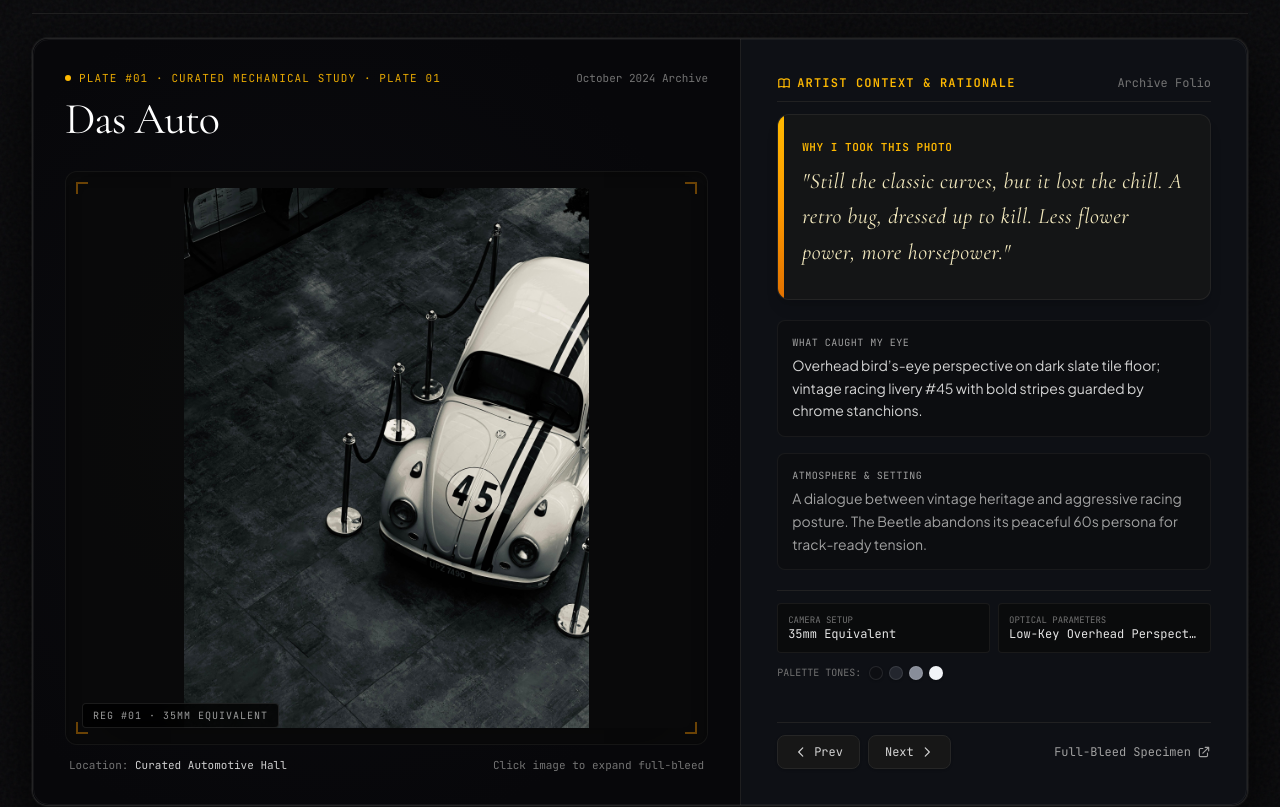
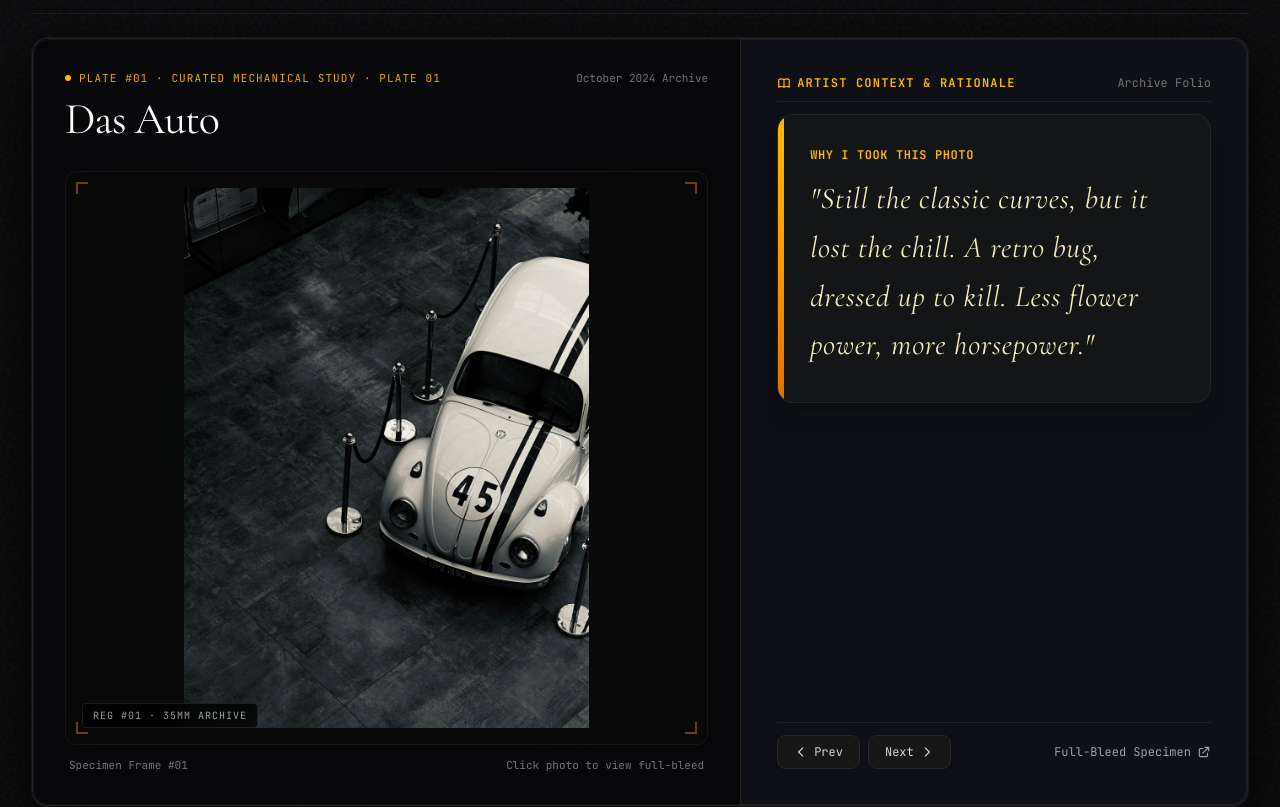
Before and after one commit to viswakpullepu/vikram-portfolio, a React (Vite) app: page / in a window 1280 px wide. Shown: the part 488-1295 px from the top of the page. Built offline with nearby package versions, Linux system fonts and the light colour scheme; a web font is replaced by a local one.

Commit message:
chore: remove atmosphere, telemetry specs, and palette swatches for clean focal presentation

```diff
--- a/src/components/FeaturedSplitFrame.tsx
+++ b/src/components/FeaturedSplitFrame.tsx
@@ -192,7 +192,7 @@ export const FeaturedSplitFrame: React.FC<FeaturedSplitFrameProps> = ({ onSelect
 
               {/* Watermark Archival Registration Code */}
               <div className="absolute bottom-4 left-4 font-mono text-[9px] sm:text-[10px] tracking-widest text-white/60 uppercase bg-black/80 backdrop-blur-md px-2.5 py-1 rounded border border-white/10 pointer-events-none max-w-[80%] truncate">
-                REG #{String(currentSpecimen.order).padStart(2, '0')} · {currentSpecimen.cameraInfo}
+                REG #{String(currentSpecimen.order).padStart(2, '0')} · 35MM ARCHIVE
               </div>
 
               {/* Fullscreen Expand Action Trigger */}
@@ -212,8 +212,8 @@ export const FeaturedSplitFrame: React.FC<FeaturedSplitFrameProps> = ({ onSelect
 
             {/* Bottom Caption Bar */}
             <div className="mt-3 flex items-center justify-between text-[11px] font-mono text-neutral-500 px-1">
-              <span>Location: <strong className="text-neutral-300 font-normal">{currentSpecimen.location}</strong></span>
-              <span>Click image to expand full-bleed</span>
+              <span>Specimen Frame #{String(currentSpecimen.order).padStart(2, '0')}</span>
+              <span>Click photo to view full-bleed</span>
             </div>
 
           </div>
@@ -237,78 +237,22 @@ export const FeaturedSplitFrame: React.FC<FeaturedSplitFrameProps> = ({ onSelect
                 <span className="text-neutral-500 font-mono">Archive Folio</span>
               </div>
 
-              {/* ==================================================== */}
-              {/* PRIMARY SPOTLIGHT: "WHY I TOOK THIS PHOTO"           */}
-              {/* Rendered in Attractive, Curving Photography Font     */}
-              {/* ==================================================== */}
-              <div className="bg-neutral-900/80 rounded-xl p-5 sm:p-6 border border-neutral-800/90 mb-5 shadow-lg relative overflow-hidden">
+              {/* PRIMARY SPOTLIGHT: "WHY I TOOK THIS PHOTO" */}
+              <div className="bg-neutral-900/80 rounded-2xl p-6 sm:p-8 border border-neutral-800/90 shadow-xl relative overflow-hidden my-auto">
                 {/* Gold Accent Indicator Ribbon */}
                 <div className="absolute top-0 left-0 w-1.5 h-full bg-gradient-to-b from-amber-400 via-amber-500 to-amber-600" />
 
-                <div className="flex items-center gap-2 mb-2">
-                  <span className="font-mono text-[11px] uppercase tracking-wider text-amber-400 font-semibold">
+                <div className="flex items-center gap-2 mb-3">
+                  <span className="font-mono text-xs uppercase tracking-wider text-amber-400 font-semibold">
                     Why I Took This Photo
                   </span>
                 </div>
 
                 {/* THE PERSONAL REASON IN THE CURVING PHOTOGRAPHY FONT */}
-                <blockquote className="font-curved italic text-lg sm:text-xl lg:text-[22px] font-light text-amber-100/95 leading-relaxed tracking-wide my-1">
+                <blockquote className="font-curved italic text-xl sm:text-2xl lg:text-3xl font-light text-amber-100/95 leading-relaxed tracking-wide">
                   "{currentSpecimen.whyITookThis}"
                 </blockquote>
               </div>
-
-              {/* SECONDARY DETAILS: "WHAT CAUGHT MY EYE" & "ATMOSPHERE & SETTING" */}
-              <div className="space-y-4 mb-5">
-                <div className="bg-neutral-950/40 p-3.5 rounded-lg border border-neutral-800/50">
-                  <span className="font-mono text-[10px] uppercase tracking-wider text-neutral-400 block mb-1">
-                    What Caught My Eye
-                  </span>
-                  <p className="text-neutral-300 text-xs sm:text-sm leading-relaxed">
-                    {currentSpecimen.whatCaughtMyEye}
-                  </p>
-                </div>
-
-                <div className="bg-neutral-950/40 p-3.5 rounded-lg border border-neutral-800/50">
-                  <span className="font-mono text-[10px] uppercase tracking-wider text-neutral-400 block mb-1">
-                    Atmosphere & Setting
-                  </span>
-                  <p className="text-neutral-400 text-xs sm:text-sm leading-relaxed">
-                    {currentSpecimen.story}
-                  </p>
-                </div>
-              </div>
-
-              {/* TECHNICAL TELEMETRY & PALETTE */}
-              <div className="pt-3 border-t border-neutral-800/80">
-                <div className="grid grid-cols-2 gap-2 text-xs font-mono">
-                  <div className="bg-neutral-950/80 p-2.5 rounded border border-neutral-800/60">
-                    <span className="text-[9px] text-neutral-500 block uppercase">Camera Setup</span>
-                    <span className="text-neutral-200 font-medium truncate block">{currentSpecimen.cameraInfo}</span>
-                  </div>
-                  <div className="bg-neutral-950/80 p-2.5 rounded border border-neutral-800/60">
-                    <span className="text-[9px] text-neutral-500 block uppercase">Optical Parameters</span>
-                    <span className="text-neutral-200 font-medium truncate block" title={currentSpecimen.lensInfo}>
-                      {currentSpecimen.lensInfo}
-                    </span>
-                  </div>
-                </div>
-
-                {/* Color Harmonization Swatches */}
-                <div className="flex items-center gap-2 mt-3">
-                  <span className="font-mono text-[10px] text-neutral-500 uppercase">Palette Tones:</span>
-                  <div className="flex items-center gap-1.5">
-                    {currentSpecimen.palette.map((color, cIdx) => (
-                      <div
-                        key={cIdx}
-                        className="w-3.5 h-3.5 rounded-full border border-white/10 shadow-sm"
-                        style={{ backgroundColor: color }}
-                        title={color}
-                      />
-                    ))}
-                  </div>
-                </div>
-              </div>
-
             </div>
 
             {/* Bottom Controls inside the right frame */}
--- a/src/components/UserPhotoModal.tsx
+++ b/src/components/UserPhotoModal.tsx
@@ -148,12 +148,9 @@ export const UserPhotoModal: React.FC<UserPhotoModalProps> = ({
               <span>{photo.date}</span>
             </div>
 
-            <h2 className="text-3xl md:text-4xl font-normal text-white tracking-tight font-curved mb-1 capitalize">
+            <h2 className="text-3xl md:text-4xl font-normal text-white tracking-tight font-curved mb-4 capitalize">
               {photo.title}
             </h2>
-            <p className="text-xs font-mono text-neutral-400 mb-6">
-              {photo.location}
-            </p>
 
             <div className="space-y-4">
               {/* Why I Took This */}
@@ -168,38 +165,6 @@ export const UserPhotoModal: React.FC<UserPhotoModalProps> = ({
                   "{photo.whyITookThis}"
                 </blockquote>
               </div>
-
-              {/* What Caught My Eye */}
-              <div>
-                <span className="font-mono text-[11px] uppercase tracking-wider text-neutral-400 block mb-1">
-                  What Caught My Eye
-                </span>
-                <p className="text-neutral-300 text-xs sm:text-sm leading-relaxed">
-                  {photo.whatCaughtMyEye || 'Light direction, subject gesture, or candid moment.'}
-                </p>
-              </div>
-
-              {/* Setting / Atmosphere */}
-              <div>
-                <span className="font-mono text-[11px] uppercase tracking-wider text-neutral-400 block mb-1">
-                  Atmosphere & Setting
-                </span>
-                <p className="text-neutral-400 text-xs sm:text-sm leading-relaxed">
-                  {photo.story || 'Ambient noise, time of day, candid environment.'}
-                </p>
-              </div>
-
-              {/* Telemetry */}
-              <div className="grid grid-cols-2 gap-2 text-xs font-mono pt-3 border-t border-neutral-800">
-                <div className="bg-neutral-950 p-2.5 rounded border border-neutral-800">
-                  <span className="text-[10px] text-neutral-500 uppercase block">Camera</span>
-                  <span className="text-neutral-200">{photo.cameraInfo}</span>
-                </div>
-                <div className="bg-neutral-950 p-2.5 rounded border border-neutral-800">
-                  <span className="text-[10px] text-neutral-500 uppercase block">Lens & Optics</span>
-                  <span className="text-neutral-200 truncate block">{photo.lensInfo}</span>
-                </div>
-              </div>
             </div>
           </div>
 
```
